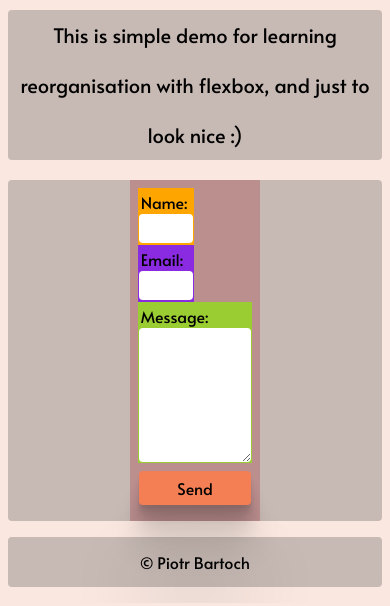
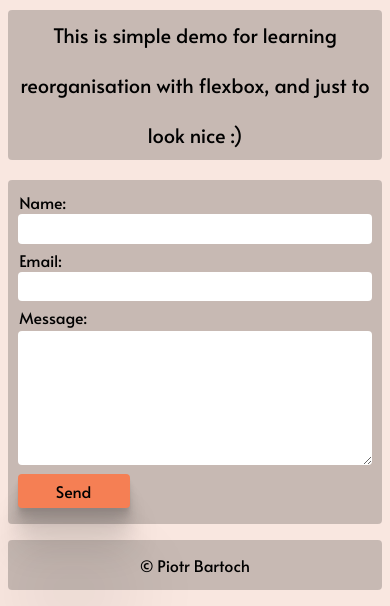
Before and after one commit to PiotrBartoch/Travel-Blog, a plain HTML site: page index.html in a window 390 px wide. Shown: the part 485-1091 px from the top of the page. Drawn offline with Linux system fonts and the light colour scheme.

Commit message:
Contact form styled

```diff
--- a/index.html
+++ b/index.html
@@ -5,9 +5,11 @@
     <meta name="viewport" content="width=device-width, initial-scale=1">
     <title>Travelese</title>
 
-    <link href='https://fonts.googleapis.com/css?family=Alata&subset=latin,latin-ext' rel='stylesheet' type='text/css'>
-    <link rel="stylesheet" href="https://maxcdn.bootstrapcdn.com/font-awesome/4.3.0/css/font-awesome.min.css">
-    <link rel="stylesheet" type="text/css" href="public/stylesheets/styles.css" />
+        <link href='https://fonts.googleapis.com/css?family=Alata&subset=latin,latin-ext' rel='stylesheet' type='text/css'>
+        <link rel="stylesheet" href="https://maxcdn.bootstrapcdn.com/font-awesome/4.3.0/css/font-awesome.min.css">
+<!--    <link href='static/fonts/Alata-Regular.ttf' rel='stylesheet' type='text/css'>-->
+<!--    <link rel="stylesheet" href="static/fonts/font-awesome/css/all.min.css">-->
+    <link rel="stylesheet" type="text/css" href="public/stylesheets/styles.css"/>
 </head>
 <body>
 <div class="container">
@@ -37,7 +39,7 @@
         <p>This is simple demo for learning reorganisation with flexbox, and just to look nice :)</p>
     </section>
     <section class="contact">
-        <form id="contact-form">
+        <form id="contact-form" class="contact-form">
             <div class="name-form">
                 <label for="name">Name:</label>
                 <input name="name" id="name" type="text">
--- a/sass/styles.scss
+++ b/sass/styles.scss
@@ -8,6 +8,8 @@
 $bodyBackground: #f9e7e0;
 $raisedElBackground: #f57f54;
 $globalFont: "Alata", sans-serif;
+
+$inputFormSpacing: 0.3em;
 
 * {
   box-sizing: border-box;
@@ -94,20 +96,22 @@ footer {
   font-size: 20px;
 }
 
-#contact-form {
-  width: 35%;
+.contact-form {
+  display: flex;
+  flex-wrap: wrap;
+  max-width: 460px;
   padding: 0.5em;
   margin: 0 auto;
 
   .name-form,
   .email-form {
-    display: inline-block;
-    width: 49.5%;
     padding: 0.1em;
+    flex: 1 1 50%;
 
     label, input {
       display: block;
       width: 100%;
+      padding: 0.1em;
     }
 
     input {
@@ -116,31 +120,33 @@ footer {
       border: 0;
       border-radius: 0.25rem;
     }
+  }
 
-    label {
-      padding: 0.1em;
-    }
-  }
+  .name-form {padding-right: $inputFormSpacing;}
+  .email-form {padding-left: $inputFormSpacing;}
 
   .message-form {
     padding: 0.1em;
+    flex: 1 1 100%;
 
     label {
       display: block;
-      padding: 0.1em;
+      padding: 0.1em 0.1em 0.2em;
     }
 
     textarea {
       display: block;
-      width: 100%;
       min-height: 10em;
       max-height:30em;
+      width: 100%;
       resize: vertical;
       outline: none;
       border: 0;
       border-radius: 0.25rem;
     }
   }
+
+
 
   .submit-btn {
     background: $raisedElBackground;
@@ -152,16 +158,17 @@ footer {
     line-height: 2em;
     width: 7em;
     cursor: pointer;
-    &:hover {
+    &:hover, &:focus {
       color: white;
+      outline: none;
     }
   }
 }
 
-#contact-form {background: rosybrown}
-.name-form {background: orange}
-.email-form {background: blueviolet}
-.message-form {background: yellowgreen}
+//.contact-form {background: rosybrown}
+//.name-form {background: orange}
+//.email-form {background: blueviolet}
+//.message-form {background: yellowgreen}
 
 footer {
   line-height: 50px;
@@ -185,7 +192,14 @@ footer {
 @media (max-width: 500px) {
   .navbar-nav {
     li {
-      flex-basis: 100%;
+      flex: 100%;
+    }
+  }
+
+  .contact-form {
+    .name-form, .email-form {
+      flex: 100%;
+      padding: 0.1em;
     }
   }
 }
```
Also changed, not shown: public/stylesheets/styles.css.
